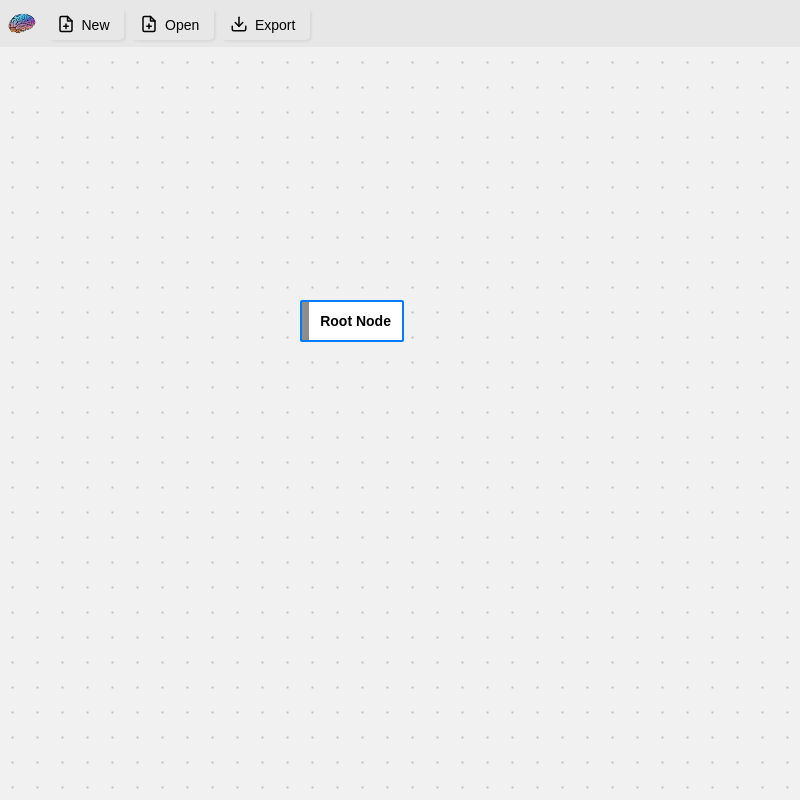
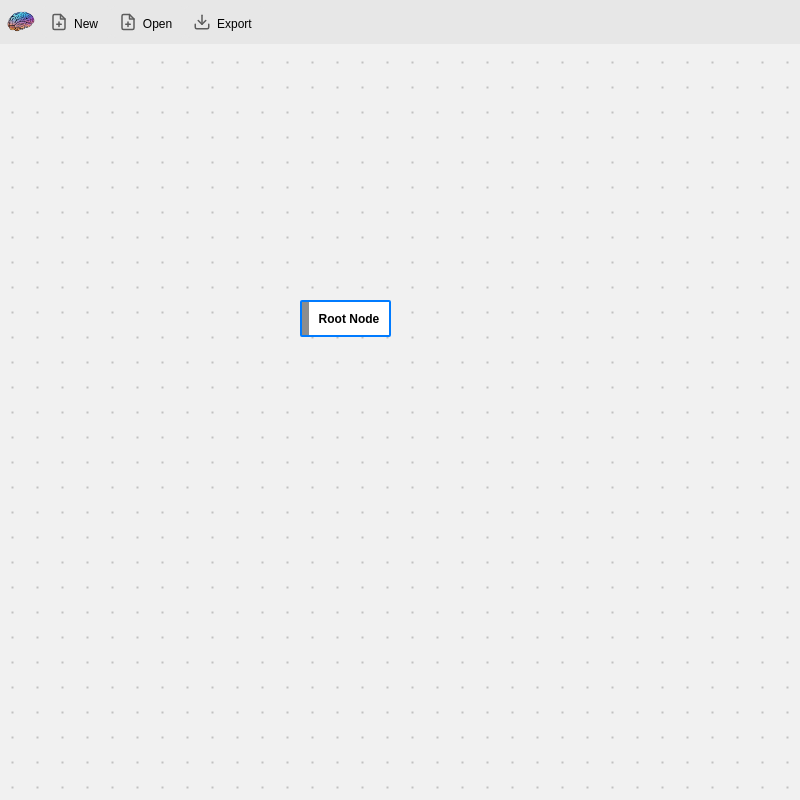
Before and after one commit to scottpetrovic/SimpleMind, an Electron app: page index.html in a window 800 px wide. Drawn offline with Linux system fonts and the light colour scheme.

Commit message:
smaller font size to be closer to other apps

```diff
--- a/index.html
+++ b/index.html
@@ -22,7 +22,7 @@
 
     <div class="title-bar">
       <div class="title-bar-content">
-        <img style="width: 30px; height: 30px; margin-right: 0.5rem;" src="./simple-mind-logo.png" class="icon" />
+        <img style="width: 30px; height: 30px; margin-right: 0.5rem;" src="./simple-mind-logo.png" />
 
         <button id="newBtn" title="New">
           <img class="icon" src="./icons/file-plus.svg" />
--- a/style.css
+++ b/style.css
@@ -1,6 +1,6 @@
 * {
     font-family: sans-serif;
-    font-size: 14px;
+    font-size: 12px;
   }
 
   html {
--- a/titlebar.css
+++ b/titlebar.css
@@ -18,7 +18,8 @@
     transition: background 0.3s;
     display: inline-flex;
     align-items: flex-end;
-
+    box-shadow: none;
+    margin: 0;
   }
   #importBtn:hover, #exportBtn:hover, #newBtn:hover {
     background: rgb(236, 236, 236);
@@ -39,6 +40,7 @@
     width: 18px;
     height: 18px;
     margin-right: 0.5rem;
+    opacity: 0.6;
   }
 
   #app-title {
```
